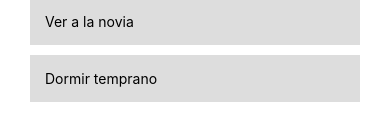
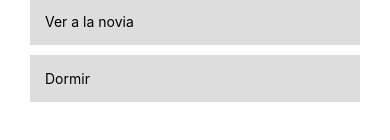
Before and after one commit to Josue-dev522/S201-AppMovil, a React Native app: screen / in a window 390 px wide. Shown: the part 236-376 px from the top of the page. Built offline with nearby package versions, Linux system fonts and the light colour scheme.

Commit message:
Practica10
practica 10

```diff
--- a/App.js
+++ b/App.js
@@ -8,7 +8,7 @@ export default function App() {
     'Asistir a clases',
     'Pasar lista en el charlees',
     'Ver a la novia',
-    'Dormir temprano'
+    'Dormir '
   ]);
 
   const agregarTarea = () => {
```
